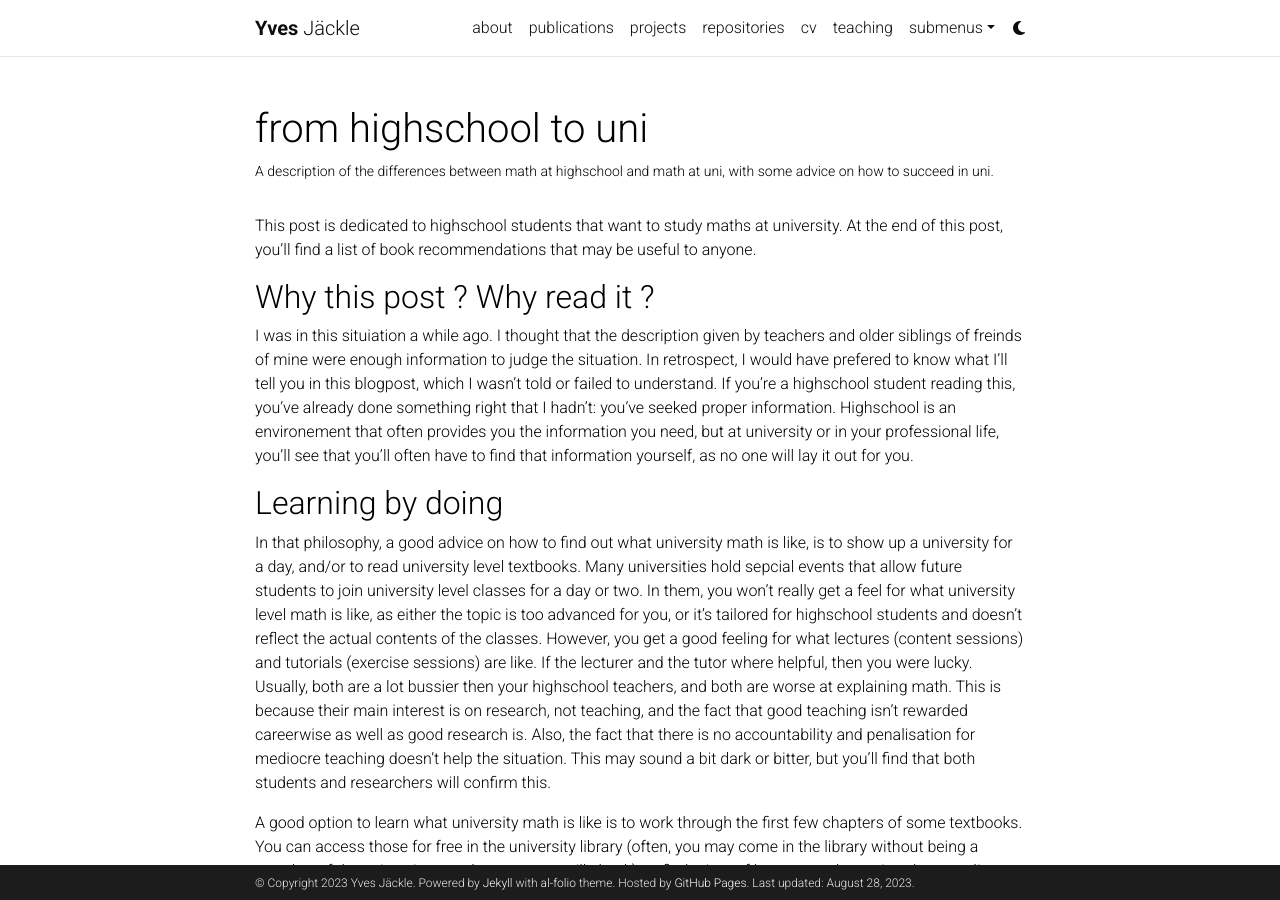
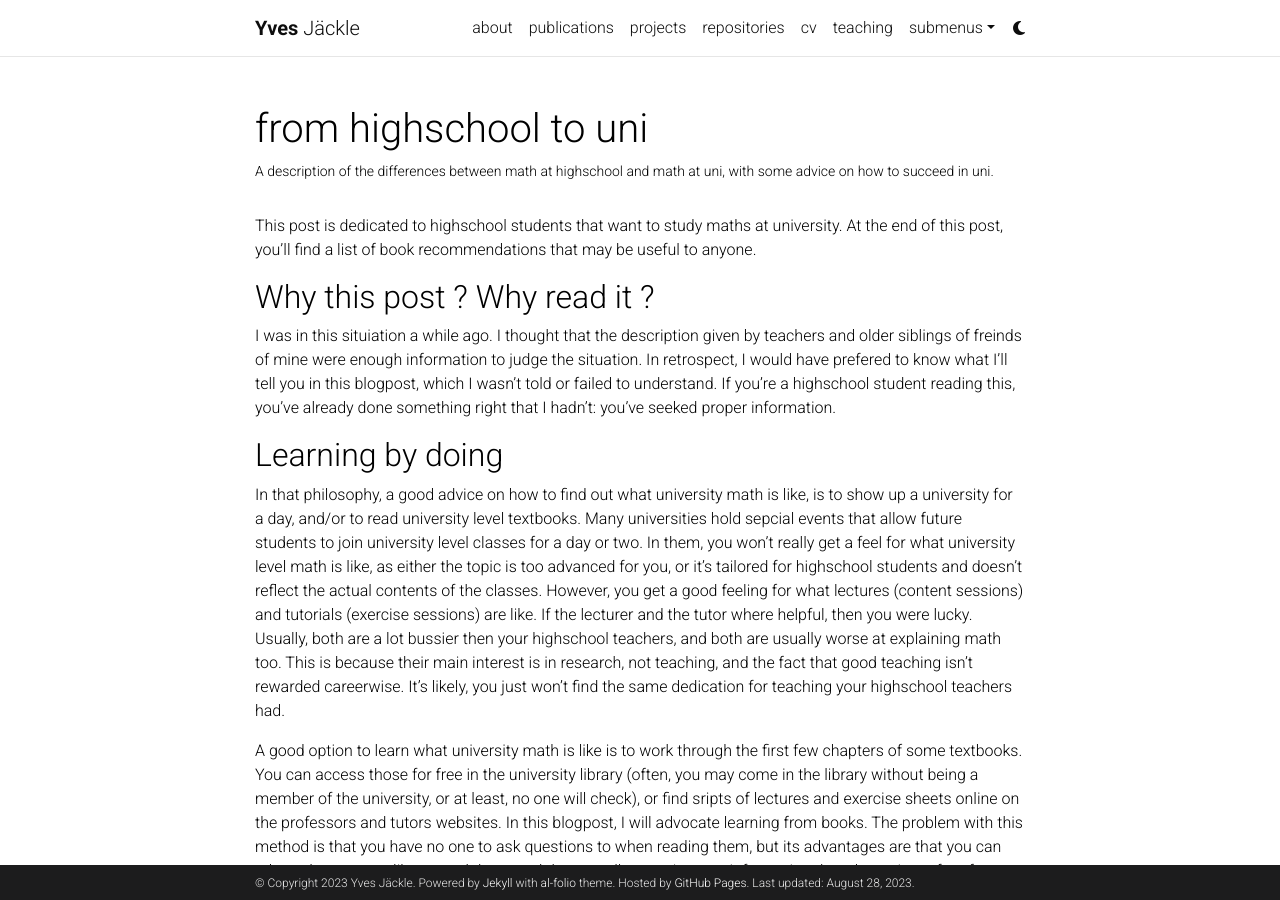
Before and after one commit to Happyves/happyves.github.io, a Jekyll site: the page built from _projects/blog_highschooluni.md, in a window 1280 px wide and 900 px high. Built offline with Jekyll 4.4.1, drawn with Linux system fonts in a browser that asks for light colours; comment, search, counter and statistics services are not loaded; a style sheet for code colours, icons or effects is not loaded; some of the changed text lies outside the part shown.

Commit message:
Update blog_highschooluni.md

```diff
--- a/_projects/blog_highschooluni.md
+++ b/_projects/blog_highschooluni.md
@@ -7,24 +7,38 @@
 category: Blog
 ---
 
+<head>
+   <style>
+       .center-container {
+    display: flex;
+    justify-content: center;  /* Horizontally center */
+    align-items: center;      /* Vertically center */
+    height: 750vh;            /* Use 100% of the viewport height */
+}
+
+.centered-image {
+    max-width: 100%;          /* Ensure the image doesn't exceed its container */
+}
+   </style>
+</head>
+
 
 This post is dedicated to highschool students that want to study maths at university. At the end of this post, you'll find a list of book recommendations that may be useful to anyone.
 
 ## Why this post ? Why read it ?
 
 I was in this situiation a while ago. I thought that the description given by teachers and older siblings of freinds of mine were enough information to judge the situation. In retrospect, I would have prefered to know what I'll tell you in this blogpost, which I wasn't told or failed to understand.
-If you're a highschool student reading this, you've already done something right that I hadn't: you've seeked proper information. Highschool is an environement that often provides you the information you need, but at university or in your professional life, you'll see that you'll often have to find that information yourself, as no one will lay it out for you.
+If you're a highschool student reading this, you've already done something right that I hadn't: you've seeked proper information.
 
 ## Learning by doing
 
-In that philosophy, a good advice on how to find out what university math is like, is to show up a university for a day, and/or to read university level textbooks. Many universities hold sepcial events that allow future students to join university level classes for a day or two. In them, you won't really get a feel for what university level math is like, as either the topic is too advanced for you, or it's tailored for highschool students and doesn't reflect the actual contents of the classes. However, you get a good feeling for what lectures (content sessions) and tutorials (exercise sessions) are like. If the lecturer and the tutor where helpful, then you were lucky. Usually, both are a lot bussier then your highschool teachers, and both are worse at explaining math. This is because their main interest is on research, not teaching, and the fact that good teaching isn't rewarded careerwise as well as good research is.
-Also, the fact that there is no accountability and penalisation for mediocre teaching doesn't help the situation. This may sound a bit dark or bitter, but you'll find that both students and researchers will confirm this.
+In that philosophy, a good advice on how to find out what university math is like, is to show up a university for a day, and/or to read university level textbooks. Many universities hold sepcial events that allow future students to join university level classes for a day or two. In them, you won't really get a feel for what university level math is like, as either the topic is too advanced for you, or it's tailored for highschool students and doesn't reflect the actual contents of the classes. However, you get a good feeling for what lectures (content sessions) and tutorials (exercise sessions) are like. If the lecturer and the tutor where helpful, then you were lucky. Usually, both are a lot bussier then your highschool teachers, and both are usually worse at explaining math too. This is because their main interest is in research, not teaching, and the fact that good teaching isn't rewarded careerwise. It's likely, you just won't find the same dedication for teaching your highschool teachers had.
 
 A good option to learn what university math is like is to work through the first few chapters of some textbooks.
 You can access those for free in the university library (often, you may come in the library without being a member of the university, or at least, no one will check), or find sripts of lectures and exercise sheets online on the professors and tutors websites.
 In this blogpost, I will advocate learning from books. The problem with this method is that you have no one to ask questions to when reading them, but its advantages are that you can take as long as you like to read them, and they usually contain more information then the scripts of professors lectures (which often cover a subset of the books content anyway).
 When reading the first few chapters of one of these textbooks, one of which should be on linear algebra and the other on analysis, you can see how this method works out for you.
-However, don't be to hard on yourself if you strugle with the content of the book: it might not be the method of learning from books, nor the quality of the books that's causing you trouble, but simply the fact that university math is quite different and quite harder then highschool math.
+However, don't be to hard on yourself if you strugle with the content of these books: it might not be the method of learning from books, nor the quality of the books that's causing you trouble, but simply the fact that university math is quite different and quite harder then highschool math.
 
 ## The difference between uni math and highschool math
 
@@ -35,19 +49,19 @@
 
 A not too calculatory proof you may have already encountered in highschool is the irrationality of $$\sqrt 2$$.
 We show that the contrary is impossible, so we show that there are no integers $$a,b$$ such that $$2b^2 = a^2$$ (an equivalent way of stating that $$\sqrt 2$$ is rational) by deriving contradiction from assuming that there actually are such numbers.
-We start by noting that $$2b^2 = a^2$$ implies that $$a^2$$ is evem which can only happen when $$a$$ is even.
-Indeed $$(2k+1)^2 = 2(2k^2+2k) +1$$, so that sqaures of odd numbers are odd, and $$(2k)^2 = 2(2k^2)$$, so that squares of even numbers are even, hence $$a=2k$$ must be even.
-But then $$2b^2 = a^2$$ becomes $$b^2 = 2k^2$$ so that by the same argument, $$b$$ is even as well.
-This causes a contradiction when the numberator $$a$$ and the denominator $$b$$ of the fraction we chose to represent $$\sqrt 2$$ are coprime, so that they have no other common factors then $$1$$, as even numbers have common factor $$2$$.
-Now, all fractions can be represented by a coprime nuberator and the denominator (cancel all common factors in a given representaton), so to avoid contradiction, the assumption that $$\sqrt 2$$ hẃas rational must have been false.
+We start by noting that $$2b^2 = a^2$$ implies that $$a^2$$ is even, which can only happen when $$a$$ is even.
+Indeed $$(2k+1)^2 = 2(2k^2+2k) +1$$, so that sqaures of odd numbers are odd, and $$(2k)^2 = 2(2k^2)$$, so that squares of even numbers are even, hence $$a=2q$$ must be even.
+But then $$2b^2 = a^2$$ becomes $$b^2 = 2q^2$$ so that by the same argument, $$b$$ is even as well.
+This causes a contradiction when the numerator $$a$$ and the denominator $$b$$ of the fraction we chose to represent $$\sqrt 2$$ are coprime, so that they have no common factors other then $$1$$, as even numbers have common factor $$2$$.
+Now, all fractions can be represented by a coprime numerator and the denominator (cancel all common factors in a given representaton), so to avoid contradiction, the assumption that $$\sqrt 2$$ was rational must have been false.
 
 This proof still contained some computational elements, such as the parity of squares.
-You will encounter proofs that contain no claculations at all, such as that of the Bolzano-Weierstrass theorem.
-This theorem says that a seuqence $$(u_n )$$ of real numbers with values in some bounded interval $$[ a,b]$$ will always contain a convergent subsequence.
+You will encounter proofs that contain little to no claculational arguments at all, such as that of the Bolzano-Weierstrass theorem.
+This theorem says that a sequence $$(u_n )$$ of real numbers with values in some bounded interval $$[ a,b]$$ will always contain a convergent subsequence.
 The idea is that either $$[ a,(a+b)/(2)]$$ or $$[(a+b)/(2) , b]$$ contains infinitely many terms of the series.
 If we choose $$v_1$$ to be a $$u_m$$ in the interval among the two that contains infinitely many terms, we can apply that argument again on the subsequence $$u$$ starting at $$m+1$$ that takes values in that interval.
-We will contruct a subsequence of $$u$$ that will be in smaller and smaller intervals, and will therefore converge.
-My exposition involved quite some handwaving (= mathematicall slang for leaving thing unexplained), and you will find a better exposition in analysis textbooks.
+We will contruct a subsequence of $$u$$ that will be in smaller and smaller intervals (they get halved at each step), and will therefore converge.
+My exposition involved quite some handwaving (= mathematicall slang for leaving things unexplained), and you will find a better exposition in analysis textbooks.
 What I wan't you to note is that not a single calculational trick showed up in this proof: it was purely ideas and properties.
 
 #### Problem solving
@@ -82,10 +96,8 @@
 A side effect of this is that uni math can be quite hard and quite frustrating.
 It will often happen that you'll get angry at yourself and ask : why didn't I think of this ?
 Don't let these moments drag you down. They happen to highly competent professional mathematicians all the time.
-However, if you dislike these moments too much then math may not be for you, and there is no sham in that.
-Working on problems all day does not create a sane environnement.
-Many mathematicians, even big names such as Riemann, Hadammard or Fulkerson, have suffered from depressions that may have been caused by causes other then math, but that math certainly didn't helpget over with.
-I'm mentioning this because I have met people that I jugde to have been better off in terms of quality of life by doing something other then math.
+However, if you dislike these moments too much then math may not be for you, and there is no shame in that.
+Working on problems all day does not create a sane environnement: you should compensate with a good amout of social life, sports and hobbies.
 
 #### Formalism
 
@@ -96,13 +108,11 @@
 To illustrate this, we'll take the example of the fact that there are $$n\times (n-1) \times ...\times 1$$ ways to order $$n$$ different objects.
 A proof of this you may have gotten in highschool may have been based on a diagram such as the following one.
 
-<p align="center">
-<div class="row">
-    <div class="col-sm mt-3 mt-md-0">
-        {% include figure.html path="assets/img/Blog_HighschoolUni.png" title="example image" class="img-fluid rounded z-depth-1" %}
-    </div>
+
+<div class="center-container">
+    <img src="{% if site.baseurl %}{{ site.baseurl }}{% endif %}/assets/img/Blog_HighschoolUni.png" alt="Your Image Description" class="centered-image">
 </div>
-</p>
+
 
 It represents the possible orderings as paths determined by successive choices of what object to place on spot $$k$$ in the ordering, starting from spot $$1$$ where we have $$n$$ choices, to spot $$2$$ where we have $$n-1$$ choices for the second object (all but the first object are candidates), and so on.
 
@@ -152,13 +162,14 @@
 This is just an example. Of course, advantages and disadvantages are a question of taste, but I'd just like to point out that differences between systems exist.
 
 Another aspect of choosing where to study is prestige. Let's face it, you've probabily looked at a uni ranking at some point or another.
-It is a difficult question to answer whether this truely matters. I've studied at the uni of Strasbourg, which isn't that prestigious, and at the uni of Bonn, which is rather prestigious.
-My prefered system would be the free uni of Berlin, who's math faculty is quite good, but not famous. Carefully explaining this choice would take to long.
+It is a difficult question to answer whether this truely matters. I'm actually don't have an answer I can fully get behind for this.
+
+Other options you'll have to choose from are subjects. This may depend on the educational system you're in: I rememeber there being relatively few choices of classes to take in Strasbourg, and quite a lot of choices at an early stage in Bonn. My advice is to try out all areas of math before specializing. There might be areas you haven't heard of, or that you've been given a bad treatement of and may actually enjoy if done right. I remeber being fairly interested in dynamical systems and differential geometry before discovering discrete math, which I came across almost accidentally, after taking an obligatory class in Bonn. I've now specialized in discrete math and I'm confident I made the right choice in doing so.
 
 #### READ BOOKS !
 
 The next choice you'll have is to chose a learning resource for each of your classes.
-Indeed, there is more then just the lecturer's script you can learn from.
+Indeed, there is more then just the lecturer's script amd the tutor's exercises you can learn from.
 Some books will contain more content, more explanantions and even better explanations then other books or your teachers script.
 At the end of this post, I've included a bunch of good books you can look at.
 It may seem difficult to believe that this choice has a great effect on your understanding of the subject.
@@ -169,11 +180,13 @@
 The downside of not strictly following your lecturers notes is that you'll have to find the time for reading the other resources and that you'll have to synchronise notations, contents and order of contents between the resources.
 In my opinion, this is worth the price.
 
-#### Advice for the filthy students interested in applying math to actual problem from the real world
+#### Applied math
 
-The choices of teaching content aren't in our favour.
-Professors are either not intereseted in applications of their work, sometimes even applications with math itself, or they don't want to waste time on teaching about applications, as mathematical content is more important in a lecture.
-To remedy this, I can only recommend finding the applications yourself. You can search the internet for them, or fick through books on disiplines from the natural and social sciences and look at the math they use, until you find a field that uses the type of math you're intersted in.
+The choices of teaching content aren't in our favour if you like applying math to the real world.
+Professors are either not intereseted in applications of their work, sometimes even applications within math itself, or they don't want to waste time on teaching about applications, as mathematical content is more important in a lecture.
+To remedy this, I can only recommend finding the applications yourself. You can search the internet for them, or flick through books on disiplines from the natural and social sciences and look at the math they use, until you find a field that uses the type of math you're intersted in, and then read about this area.
+
+I like applied math. In case you don't, I must warn you that even in academia, finding jobs where you work exclusively on pure math is becoming increasingly difficult, as these positions get increasingly rare. So you maximise you chances at a good job, either in or outside of academia by looking into application areas of math.
 
 #### And most importantly
 
@@ -251,13 +264,14 @@
 * Discrete and computational geometry by Devadoss S., ORourke J.
 * Algorithm Design by Jon Kleinberg, Eva Tardos
 * Extremal Combinatorics With Applications in Computer Science by Stasys Jukna
+And at least one of:
 * Graphs Digraphs by Gary Chartrand, Linda Lesniak, Ping Zhang
 * Graph theory by Adrian Bondy, U.S.R. Murty
 * Graph Theory by Reinhard Diestel
 
 #### Algebra:
 
-Ideals, varieties, and algorithms an introduction to computational algebraic geometry and commutative algebra by David A. Cox, John Little, Donal O’Shea
+* Ideals, varieties, and algorithms an introduction to computational algebraic geometry and commutative algebra by David A. Cox, John Little, Donal O’Shea
 
 #### Analysis:
 
```
Also changed, not shown: other parts of _projects/blog_highschooluni.md (+6 -6 lines).
